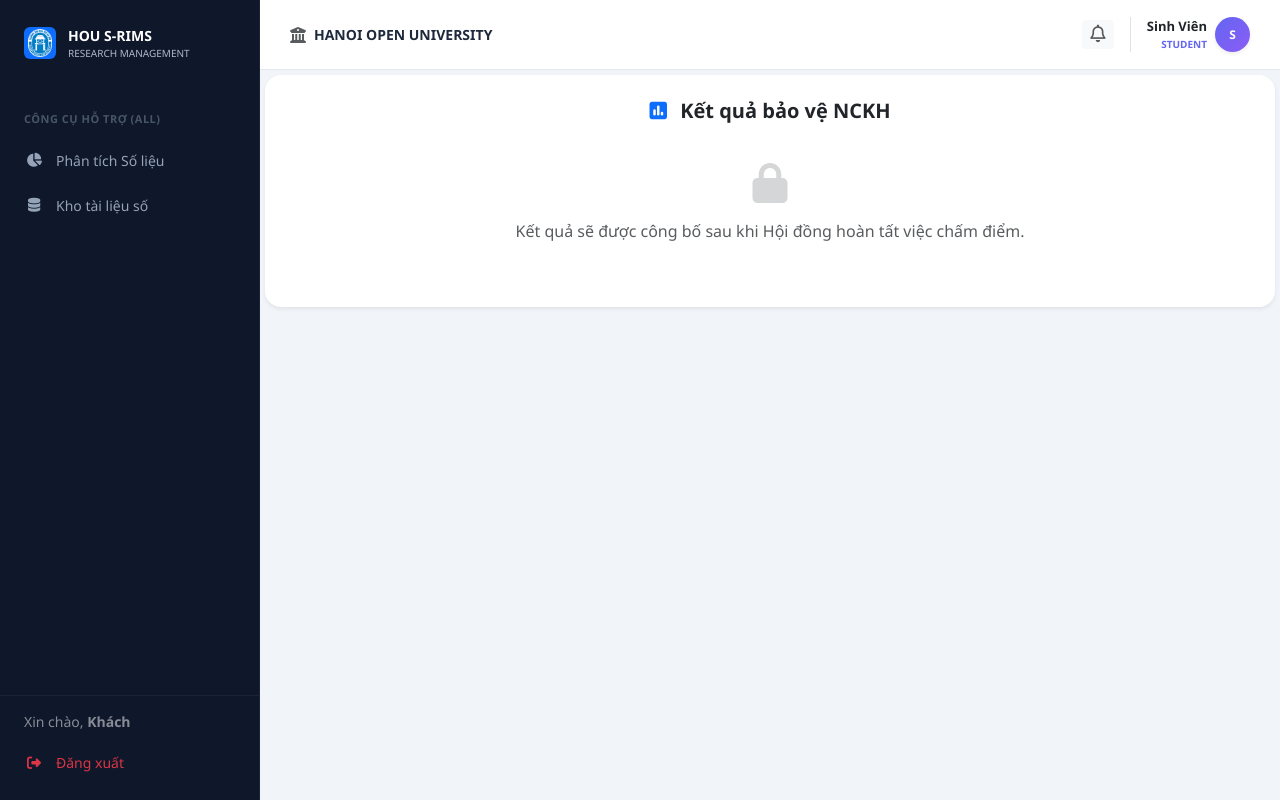
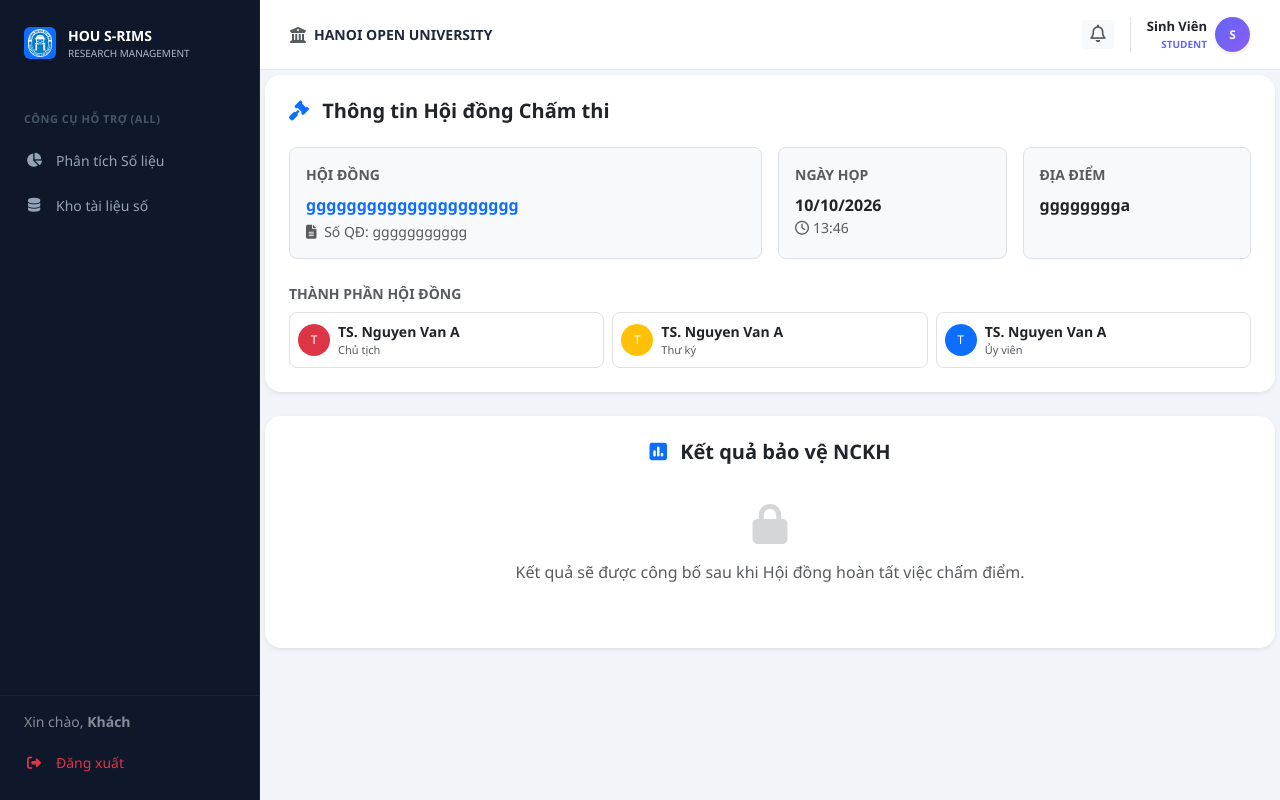
Before and after one commit to ourstorycomic/HOU-S-RIMS, a Flask app: template templates/student/result.html in a window 1280 px wide. Run offline with Flask 3, Linux system fonts and the light colour scheme; the template is opened without the code that fills it: values that come from a table or form of the project are taken from there, others are empty; some libraries are stand-ins or nearby versions.

Commit message:
Add council info to student result page; fix student sees council name, date, time, location, members and their presentation slot

```diff
--- a/templates/student/result.html
+++ b/templates/student/result.html
@@ -1,17 +1,100 @@
 {% extends "layouts/student_layout.html" %}
 
 {% block student_content %}
-<div id="view-s-result" class="fade-in ">
-                <div class="card border-0 shadow-sm rounded-4 p-4 mb-4 text-center">
-                    <h5 class="fw-bold mb-3"><i class="fa-solid fa-square-poll-vertical text-primary me-2"></i> Kết quả bảo vệ NCKH</h5>
-                    <div class="text-muted py-4">
-                        <i class="fa-solid fa-lock fs-1 mb-3 opacity-25"></i>
-                        <p>Kết quả sẽ được công bố sau khi Hội đồng hoàn tất việc chấm điểm.</p>
+<div id="view-s-result" class="fade-in">
+
+    {% if my_council %}
+    <!-- Council assigned info -->
+    <div class="card border-0 shadow-sm rounded-4 p-4 mb-4">
+        <h5 class="fw-bold mb-4"><i class="fa-solid fa-gavel text-primary me-2"></i> Thông tin Hội đồng Chấm thi</h5>
+
+        <div class="row g-3 mb-3">
+            <div class="col-md-6">
+                <div class="p-3 rounded-3 bg-light border h-100">
+                    <div class="small text-muted fw-bold mb-2 text-uppercase">Hội đồng</div>
+                    <div class="fw-bold text-primary fs-6">{{ my_council.name }}</div>
+                    {% if my_council.decision_number %}
+                    <div class="small text-muted mt-1"><i class="fa-solid fa-file-lines me-1"></i> Số QĐ: {{ my_council.decision_number }}</div>
+                    {% endif %}
+                </div>
+            </div>
+            <div class="col-md-3">
+                <div class="p-3 rounded-3 bg-light border h-100">
+                    <div class="small text-muted fw-bold mb-2 text-uppercase">Ngày họp</div>
+                    <div class="fw-bold">{{ my_council.meeting_date.strftime('%d/%m/%Y') if my_council.meeting_date else '---' }}</div>
+                    {% if my_council.meeting_time %}
+                    <div class="small text-muted"><i class="fa-regular fa-clock me-1"></i>{{ my_council.meeting_time.strftime('%H:%M') }}</div>
+                    {% endif %}
+                </div>
+            </div>
+            <div class="col-md-3">
+                <div class="p-3 rounded-3 bg-light border h-100">
+                    <div class="small text-muted fw-bold mb-2 text-uppercase">Địa điểm</div>
+                    <div class="fw-bold">{{ my_council.location or '---' }}</div>
+                </div>
+            </div>
+        </div>
+
+        {% if my_topic and my_topic.presentation_time %}
+        <div class="alert alert-info d-flex align-items-center gap-3 mb-3">
+            <i class="fa-regular fa-clock fs-4 text-primary"></i>
+            <div>
+                <div class="fw-bold">Giờ báo cáo của nhóm bạn</div>
+                <div class="fs-5 text-primary fw-bold">{{ my_topic.presentation_time }}</div>
+                <div class="small text-muted">Vào ngày {{ my_council.meeting_date.strftime('%d/%m/%Y') if my_council.meeting_date else '---' }}</div>
+            </div>
+        </div>
+        {% endif %}
+
+        <!-- Council members -->
+        <div class="mt-2">
+            <div class="small fw-bold text-muted mb-2 text-uppercase">Thành phần Hội đồng</div>
+            <div class="row g-2">
+                {% for m in my_council.members %}
+                {% set lecturer = m.mentor %}
+                {% if lecturer %}
+                <div class="col-md-4">
+                    <div class="d-flex align-items-center gap-2 p-2 rounded-3 border bg-white">
+                        <div class="avatar-circle-sm bg-{% if m.role == 'president' %}danger{% elif m.role == 'secretary' %}warning{% else %}primary{% endif %} text-white d-flex align-items-center justify-content-center rounded-circle" style="width:32px;height:32px;font-size:12px;flex-shrink:0;">
+                            {{ lecturer.full_name[0] if lecturer.full_name else '?' }}
+                        </div>
+                        <div class="small">
+                            <div class="fw-bold text-truncate" style="max-width:140px;" title="{{ lecturer.full_name }}">{{ lecturer.full_name }}</div>
+                            <div class="text-muted" style="font-size:11px;">
+                                {% if m.role == 'president' %}Chủ tịch
+                                {% elif m.role == 'secretary' %}Thư ký
+                                {% else %}Ủy viên{% endif %}
+                            </div>
+                        </div>
                     </div>
                 </div>
+                {% endif %}
+                {% endfor %}
+            </div>
         </div>
+    </div>
 
+    <!-- Result section -->
+    <div class="card border-0 shadow-sm rounded-4 p-4 text-center">
+        <h5 class="fw-bold mb-3"><i class="fa-solid fa-square-poll-vertical text-primary me-2"></i> Kết quả bảo vệ NCKH</h5>
+        <div class="text-muted py-4">
+            <i class="fa-solid fa-lock fs-1 mb-3 opacity-25"></i>
+            <p>Kết quả sẽ được công bố sau khi Hội đồng hoàn tất việc chấm điểm.</p>
+        </div>
     </div>
+
+    {% else %}
+    <div class="card border-0 shadow-sm rounded-4 p-4 mb-4 text-center">
+        <h5 class="fw-bold mb-3"><i class="fa-solid fa-square-poll-vertical text-primary me-2"></i> Kết quả bảo vệ NCKH</h5>
+        <div class="text-muted py-4">
+            <i class="fa-solid fa-calendar-clock fs-1 mb-3 opacity-25"></i>
+            <p class="mb-1">Nhóm của bạn chưa được phân công vào Hội đồng chấm thi nào.</p>
+            <p class="small text-muted">Kết quả sẽ được công bố sau khi Hội đồng hoàn tất việc chấm điểm.</p>
+        </div>
+    </div>
+    {% endif %}
+
+</div>
 {% endblock %}
 
 {% block modals %}
```
Also changed, not shown: routes/student_bp.py (+28 -1 lines), instance/database.db.
